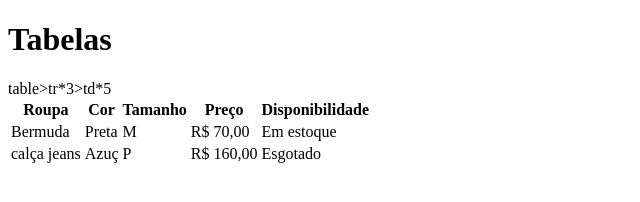
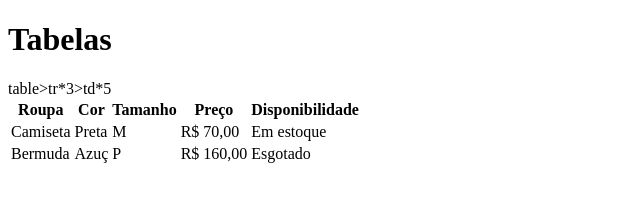
Before and after one commit to camila-sousa/aula-tabelas, a plain HTML site: page index.html in a window 1280 px wide. Shown: the whole page, without its empty margins (0-640 px from the left). Drawn offline with Linux system fonts and the light colour scheme.

Commit message:
torcado de calça jeans para bermuda

```diff
--- a/index.html
+++ b/index.html
@@ -18,14 +18,14 @@
             <th>Disponibilidade</th>
         </tr>
         <tr>
-            <td>Bermuda</td>
+            <td>Camiseta</td>
             <td>Preta</td>
             <td>M</td>
             <td>R$ 70,00</td>
             <td>Em estoque</td>
         </tr>
         <tr>
-            <td>calça jeans</td>
+            <td>Bermuda</td>
             <td>Azuç</td>
             <td>P</td>
             <td>R$ 160,00</td>
```
